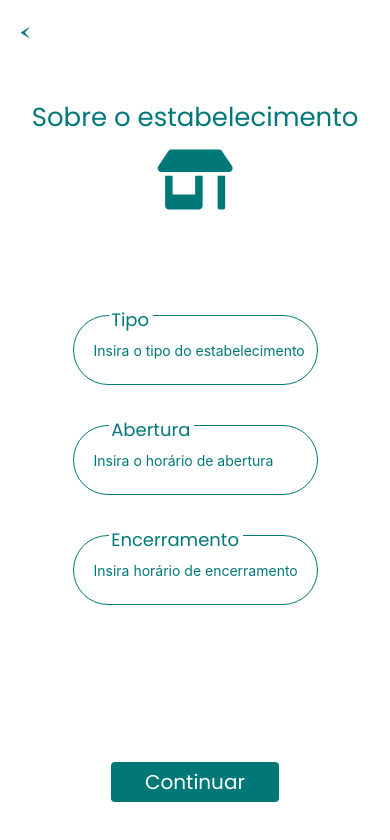
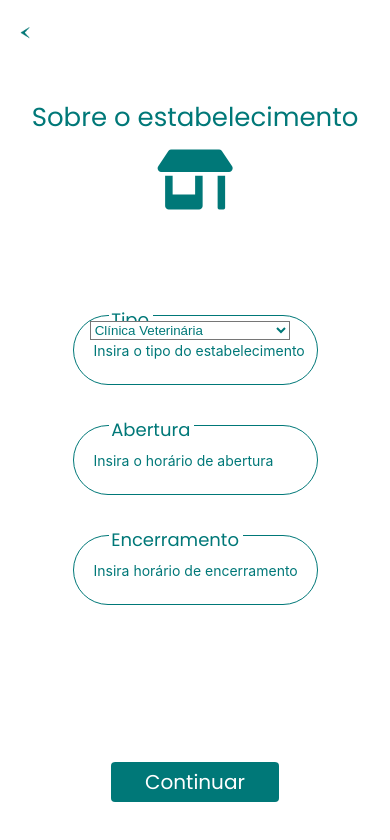
Before and after one commit to brandaodavi/vetfindapp, a React Native app: screen /CadastroEstabelecimento in a window 390 px wide. Shown: the top 840 px of the page. Built offline with nearby package versions, Linux system fonts and the light colour scheme.

Commit message:
Picker - Opcao Tipo Estabelecimento

```diff
--- a/package.json
+++ b/package.json
@@ -25,11 +25,13 @@
     "react": "18.2.0",
     "react-dom": "18.2.0",
     "react-native": "0.72.6",
+    "react-native-dropdown-select-list": "^2.0.5",
     "react-native-maps": "1.7.1",
     "react-native-safe-area-context": "4.6.3",
     "react-native-screens": "~3.22.0",
     "react-native-web": "~0.19.6",
-    "styled-components": "^6.1.1"
+    "styled-components": "^6.1.1",
+    "@react-native-picker/picker": "2.4.10"
   },
   "devDependencies": {
     "@babel/core": "^7.20.0",
--- a/src/screens/cadastro-estabelecimento/CadastroEstabelecimento.jsx
+++ b/src/screens/cadastro-estabelecimento/CadastroEstabelecimento.jsx
@@ -1,5 +1,7 @@
+import { Picker } from "@react-native-picker/picker";
 import { useState } from "react";
 
+import { tema } from "../../components";
 import { Button, Container, Input, PerfilHeader } from "../../components";
 import { checarCampos } from "../../functions";
 
@@ -15,11 +17,29 @@ const CadastroEstabelecimento = ({ navigation }) => {
 	return (
 		<Container>
 			<PerfilHeader title="Sobre o estabelecimento" icon="store-alt" size={60}></PerfilHeader>
+			<Picker
+				style={{
+					width: 200,
+					backgroundColor: `${tema.cores.temaNeutro.branco}`,
+					position: "absolute",
+					top: "38%",
+					left: "23%",
+					zIndex: 1,
+					color: `${tema.cores.temaVerde.verdePrincipal}`,
+				}}
+				selectedValue={tipo}
+				onValueChange={(itemValue) => setTipo(itemValue)}
+			>
+				<Picker.Item label="Clínica Veterinária" value="CLINICA VETERINARIA" />
+				<Picker.Item label="Pet Shop" value="PET SHOP" />
+				<Picker.Item label="Hotel Animal" value="HOTEL ANIMAL" />
+			</Picker>
 			<Input
 				label="Tipo"
 				placeholder="Insira o tipo do estabelecimento"
 				value={tipo}
 				onChangeText={setTipo}
+				editable={false}
 				keyboardType="default"
 			/>
 			<Input
@@ -27,14 +47,14 @@ const CadastroEstabelecimento = ({ navigation }) => {
 				placeholder="Insira o horário de abertura"
 				value={abertura}
 				onChangeText={setAbertura}
-				keyboardType="default"
+				keyboardType="numeric"
 			/>
 			<Input
 				label="Encerramento"
 				placeholder="Insira horário de encerramento"
 				value={encerramento}
 				onChangeText={setEncerramento}
-				keyboardType="default"
+				keyboardType="numeric"
 			/>
 			<Button margin="35% auto 0 auto" title="Continuar" onPress={encaminharCampos} />
 		</Container>
--- a/src/screens/inicio-cliente/Inicio.jsx
+++ b/src/screens/inicio-cliente/Inicio.jsx
@@ -33,7 +33,7 @@ const Inicio = () => {
 		return console.log("Logica de mostrar a rota do local aqui");
 	};
 	return (
-		<>
+		<SafeAreaView>
 			<Text
 				style={{
 					position: "absolute",
@@ -49,6 +49,7 @@ const Inicio = () => {
 			>
 				Componente de Saudações aqui
 			</Text>
+			{origem && (
 				<MapView
 					style={{
 						width: "100%",
@@ -75,7 +76,8 @@ const Inicio = () => {
 						</Marker>
 					)}
 				</MapView>
-		</>
+			)}
+		</SafeAreaView>
 	);
 };
 
```
Also changed, not shown: 1 other file (tests, documents, lock files or other folders). Lines whose indentation alone changed are shown as unchanged.
